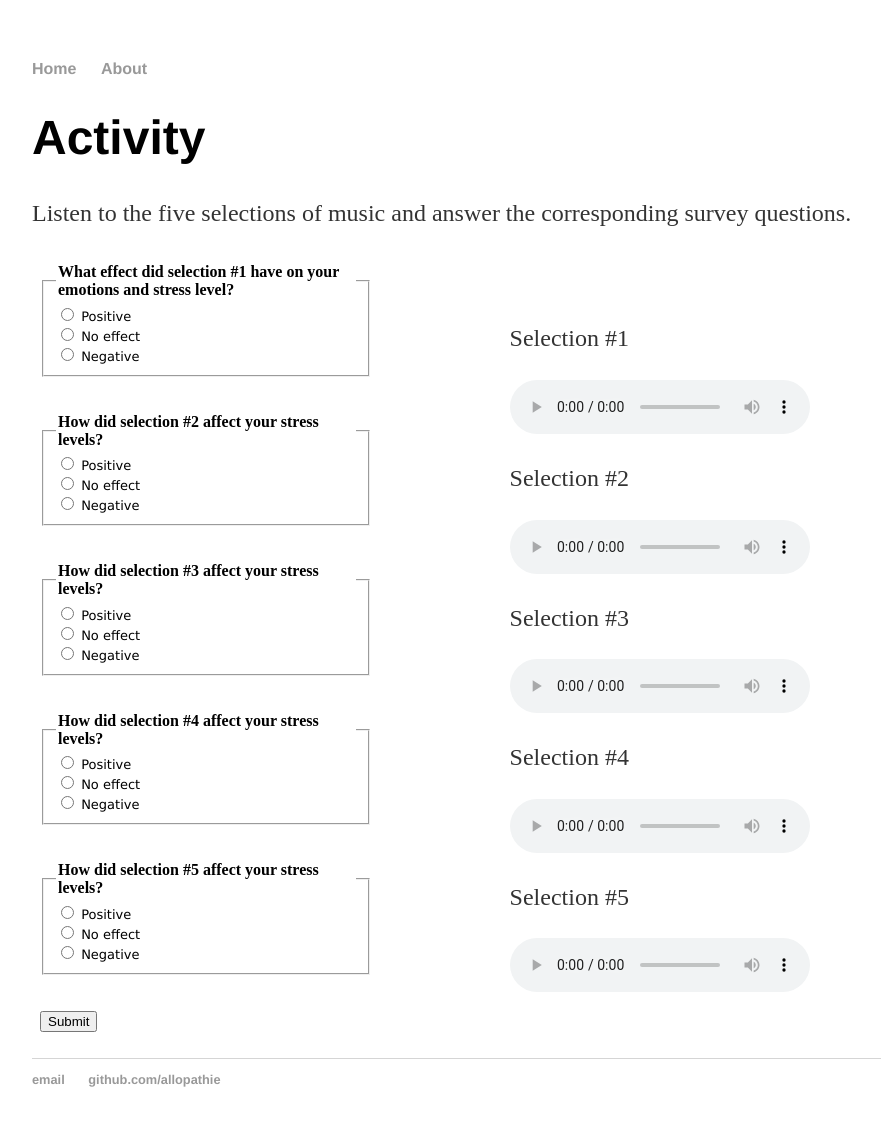
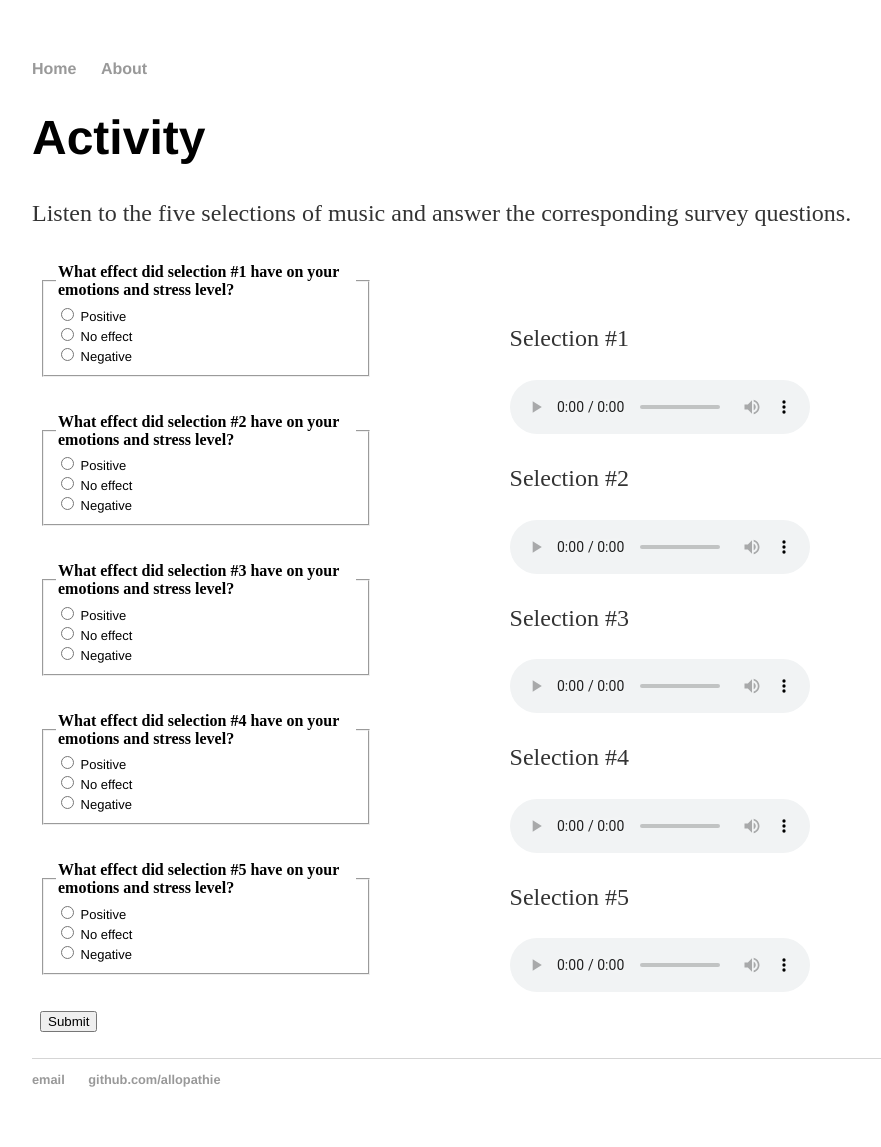
Before and after one commit to allopathie/musictherapy, a Jekyll site: the page built from activity/index.html, in a window 1280 px wide. Shown: the whole page, without its empty margins (160-1041 px from the left). Built offline with Jekyll 4.4.1, drawn with Linux system fonts in a browser that asks for light colours.

Commit message:
Update index.html

```diff
--- a/activity/index.html
+++ b/activity/index.html
@@ -69,37 +69,37 @@
 			<form name="quiz" action="javascript:finish();">
 			<fieldset style="width:300px;">
 			<legend><strong>What effect did selection #1 have on your emotions and stress level?</strong> </legend>
-			<font size="2" face="Verdana, Arial, Helvetica, sans-serif">
-			<input name="question_1" type="radio" value="1"> Positive</font><br /><font size="2" face="Verdana, Arial, Helvetica, sans-serif">
-			<input name="question_1" type="radio" value="2"> No effect</font><br /><font size="2" face="Verdana, Arial, Helvetica, sans-serif">
+			<font size="2" face="Helvetica, Arial, sans-serif">
+			<input name="question_1" type="radio" value="1"> Positive</font><br /><font size="2" face="Helvetica, Arial, sans-serif">
+			<input name="question_1" type="radio" value="2"> No effect</font><br /><font size="2" face="Helvetica, Arial, sans-serif">
 			<input name="question_1" type="radio" value="3"> Negative</font><br />
 			</fieldset>
 			<br /><br /><fieldset style="width:300px;">
-			<legend><strong>How did selection #2 affect your stress levels?</strong> </legend>
-			<font size="2" face="Verdana, Arial, Helvetica, sans-serif">
-			<input name="question_2" type="radio" value="1"> Positive</font><br /><font size="2" face="Verdana, Arial, Helvetica, sans-serif">
-			<input name="question_2" type="radio" value="2"> No effect</font><br /><font size="2" face="Verdana, Arial, Helvetica, sans-serif">
+			<legend><strong>What effect did selection #2 have on your emotions and stress level?</strong> </legend>
+			<font size="2" face="Helvetica, Arial, sans-serif">
+			<input name="question_2" type="radio" value="1"> Positive</font><br /><font size="2" face="Helvetica, Arial, sans-serif">
+			<input name="question_2" type="radio" value="2"> No effect</font><br /><font size="2" face="Helvetica, Arial, sans-serif">
 			<input name="question_2" type="radio" value="3"> Negative</font><br />
 			</fieldset>
 			<br /><br /><fieldset style="width:300px;">
-			<legend><strong>How did selection #3 affect your stress levels?</strong> </legend>
-			<font size="2" face="Verdana, Arial, Helvetica, sans-serif">
-			<input name="question_3" type="radio" value="1"> Positive</font><br /><font size="2" face="Verdana, Arial, Helvetica, sans-serif">
-			<input name="question_3" type="radio" value="2"> No effect</font><br /><font size="2" face="Verdana, Arial, Helvetica, sans-serif">
+			<legend><strong>What effect did selection #3 have on your emotions and stress level?</strong> </legend>
+			<font size="2" face="Helvetica, Arial, sans-serif">
+			<input name="question_3" type="radio" value="1"> Positive</font><br /><font size="2" face="Helvetica, Arial, sans-serif">
+			<input name="question_3" type="radio" value="2"> No effect</font><br /><font size="2" face="Helvetica, Arial, sans-serif">
 			<input name="question_3" type="radio" value="3"> Negative</font><br />
 			</fieldset>
 			<br /><br /><fieldset style="width:300px;">
-			<legend><strong>How did selection #4 affect your stress levels?</strong> </legend>
-			<font size="2" face="Verdana, Arial, Helvetica, sans-serif">
-			<input name="question_4" type="radio" value="1"> Positive</font><br /><font size="2" face="Verdana, Arial, Helvetica, sans-serif">
-			<input name="question_4" type="radio" value="2"> No effect</font><br /><font size="2" face="Verdana, Arial, Helvetica, sans-serif">
+			<legend><strong>What effect did selection #4 have on your emotions and stress level?</strong> </legend>
+			<font size="2" face="Helvetica, Arial, sans-serif">
+			<input name="question_4" type="radio" value="1"> Positive</font><br /><font size="2" face="Helvetica, Arial, sans-serif">
+			<input name="question_4" type="radio" value="2"> No effect</font><br /><font size="2" face="Helvetica, Arial, sans-serif">
 			<input name="question_4" type="radio" value="3"> Negative</font><br />
 			</fieldset>
 			<br /><br /><fieldset style="width:300px;">
-			<legend><strong>How did selection #5 affect your stress levels?</strong> </legend>
-			<font size="2" face="Verdana, Arial, Helvetica, sans-serif">
-			<input name="question_5" type="radio" value="1"> Positive</font><br /><font size="2" face="Verdana, Arial, Helvetica, sans-serif">
-			<input name="question_5" type="radio" value="2"> No effect</font><br /><font size="2" face="Verdana, Arial, Helvetica, sans-serif">
+			<legend><strong>What effect did selection #5 have on your emotions and stress level?</strong> </legend>
+			<font size="2" face="Helvetica, Arial, sans-serif">
+			<input name="question_5" type="radio" value="1"> Positive</font><br /><font size="2" face="Helvetica, Arial, sans-serif">
+			<input name="question_5" type="radio" value="2"> No effect</font><br /><font size="2" face="Helvetica, Arial, sans-serif">
 			<input name="question_5" type="radio" value="3"> Negative</font><br />
 			</fieldset>
 			<br /><br /> <INPUT TYPE="submit" value="Submit">
```
